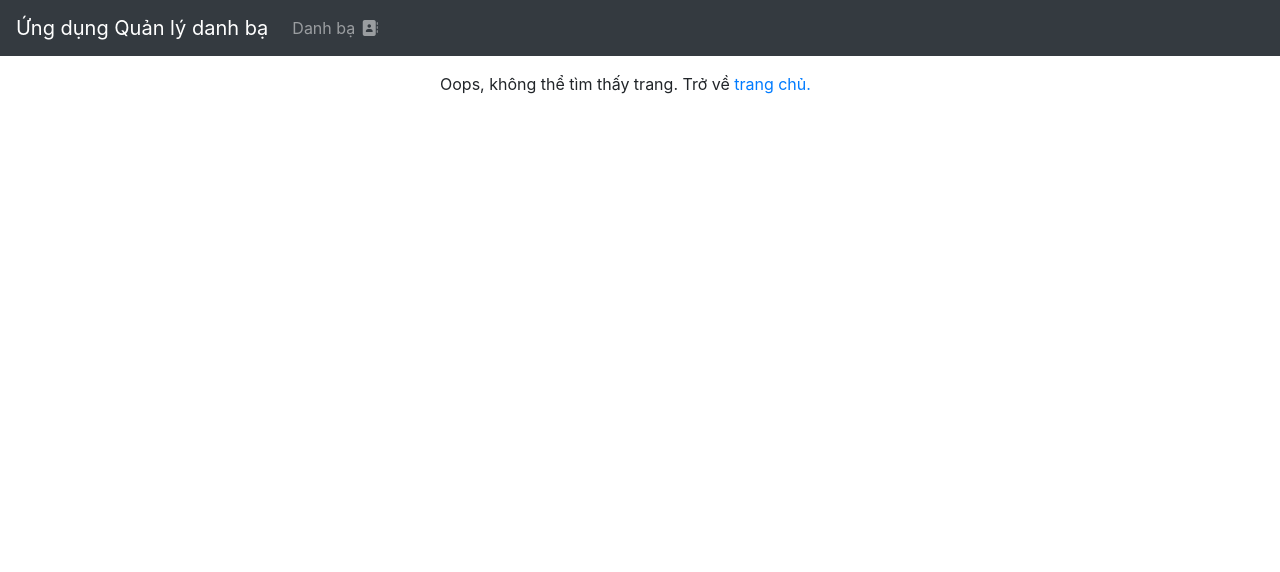
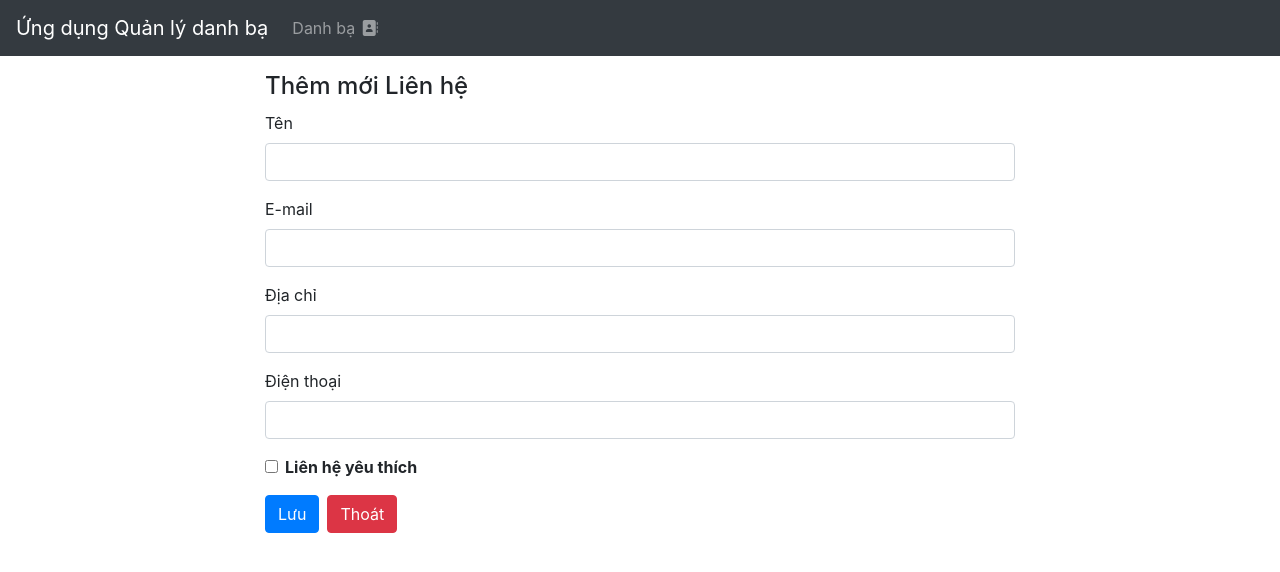
Before and after one commit to TruongDC24V7X336/DC24V7X336_HoAnhTruong_FRONTEND, a Vue app: page /add in a window 1280 px wide. Shown: the top 572 px of the page. Built offline with nearby package versions, Linux system fonts and the light colour scheme.

Commit message:
Tao trang them moi lien he

```diff
--- a/src/router/index.js
+++ b/src/router/index.js
@@ -17,6 +17,11 @@
   component: () => import("@/views/ContactEdit.vue"),
   props: true // Truyền các biến trong $route.params vào làm props
   },
+  {
+    path: "/add",
+    name: "contact.add",
+    component: () => import("@/views/ContactAdd.vue"),
+  },
 ];
 
 const router = createRouter({
--- /dev/null
+++ b/src/views/ContactAdd.vue
@@ -0,0 +1,58 @@
+<template>
+  <div class="page">
+    <h4>Thêm mới Liên hệ</h4>
+
+    <ContactForm :contact="contact" @submit:contact="createContact" />
+
+    <p v-if="message" class="mt-2">{{ message }}</p>
+  </div>
+</template>
+
+<script>
+import ContactForm from "@/components/ContactForm.vue";
+import ContactService from "@/services/contact.service";
+
+export default {
+  components: {
+    ContactForm,
+  },
+
+  data() {
+    return {
+      contact: {
+        name: "",
+        email: "",
+        address: "",
+        phone: "",
+        favorite: false,
+      },
+      message: "",
+    };
+  },
+
+  methods: {
+    async createContact(data) {
+      try {
+        await ContactService.create(data);
+
+        alert("Thêm liên hệ thành công.");
+        this.$router.push({ name: "contactbook" });
+      } catch (error) {
+        console.log(error);
+        const errMsg =
+          error?.response?.data?.message ||
+          error?.message ||
+          "Đã có lỗi khi thêm liên hệ.";
+        this.message = errMsg;
+      }
+    },
+  },
+};
+</script>
+
+<style scoped>
+.page {
+  max-width: 750px;
+  text-align: left;
+}
+</style>
```
